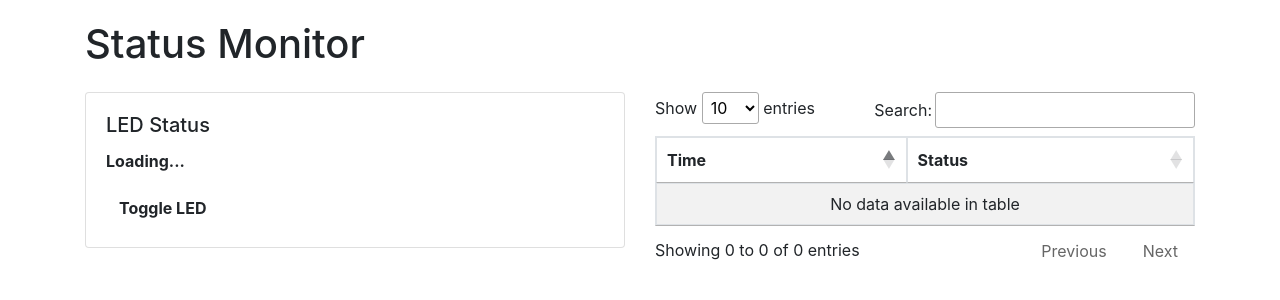
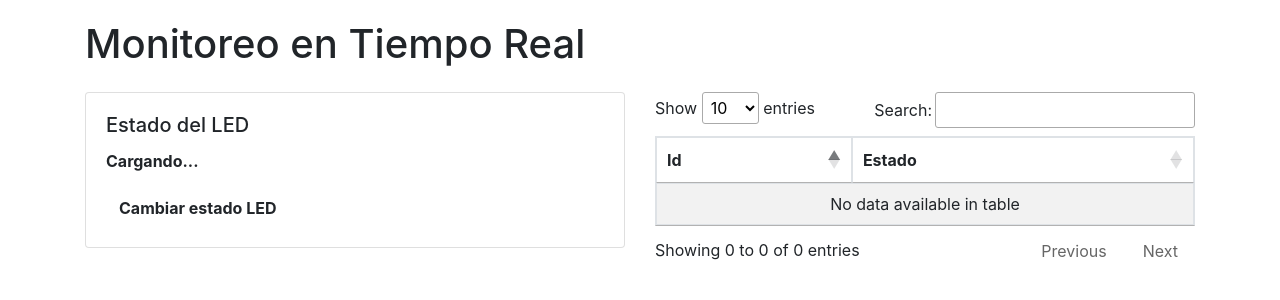
Before and after one commit to full-metal-alchemist-dev/proyecto-seminario-documentacion, a PHP site: page / in a window 1280 px wide. Shown: the top 300 px of the page. Run offline with PHP 8.4, Linux system fonts and the light colour scheme; some libraries are stand-ins or nearby versions.

Commit message:
nuevos datos
nuevos datos

```diff
--- a/index.php
+++ b/index.php
@@ -44,20 +44,20 @@
                     const toggleButton = document.getElementById('toggleButton');
 
                     if (status === 1) {
-                        ledStatus.textContent = "LED is ON";
+                        ledStatus.textContent = "El LED esta encendido";
                         ledStatus.style.color = "green";
                         toggleButton.classList.remove('btn-off');
                         toggleButton.classList.add('btn-on');
-                        toggleButton.textContent = "LED OFF";
+                        toggleButton.textContent = "apagar LED";
                         toggleButton.style.background = "red";
                         toggleButton.style.color = "white";
 
                     } else {
-                        ledStatus.textContent = "LED is OFF";
+                        ledStatus.textContent = "El LED esta apagado";
                         ledStatus.style.color = "red";
                         toggleButton.classList.remove('btn-on');
                         toggleButton.classList.add('btn-off');
-                        toggleButton.textContent = "LED ON";
+                        toggleButton.textContent = "Encender LED";
                         toggleButton.style.background = "green";
                         toggleButton.style.color = "white";
                     }
@@ -117,14 +117,14 @@
 
 <body>
     <div class="container">
-        <h1 class="mb-4">Status Monitor</h1>
+        <h1 class="mb-4">Monitoreo en Tiempo Real</h1>
         <div class="row">
             <div class="col-md-6">
                 <div class="card">
                     <div class="card-body">
-                        <h5 class="card-title">LED Status</h5>
-                        <p id="ledStatus" class="status">Loading...</p>
-                        <button id="toggleButton" class="btn btn-status">Toggle LED</button>
+                        <h5 class="card-title">Estado del LED</h5>
+                        <p id="ledStatus" class="status">Cargando...</p>
+                        <button id="toggleButton" class="btn btn-status">Cambiar estado LED</button>
                     </div>
                 </div>
             </div>
@@ -132,8 +132,8 @@
                 <table id="statusTable" class="table table-striped table-bordered">
                     <thead>
                         <tr>
-                            <th>Time</th>
-                            <th>Status</th>
+                            <th>Id</th>
+                            <th>Estado</th>
                         </tr>
                     </thead>
                     <tbody>
```
Also changed, not shown: 3 other files.
